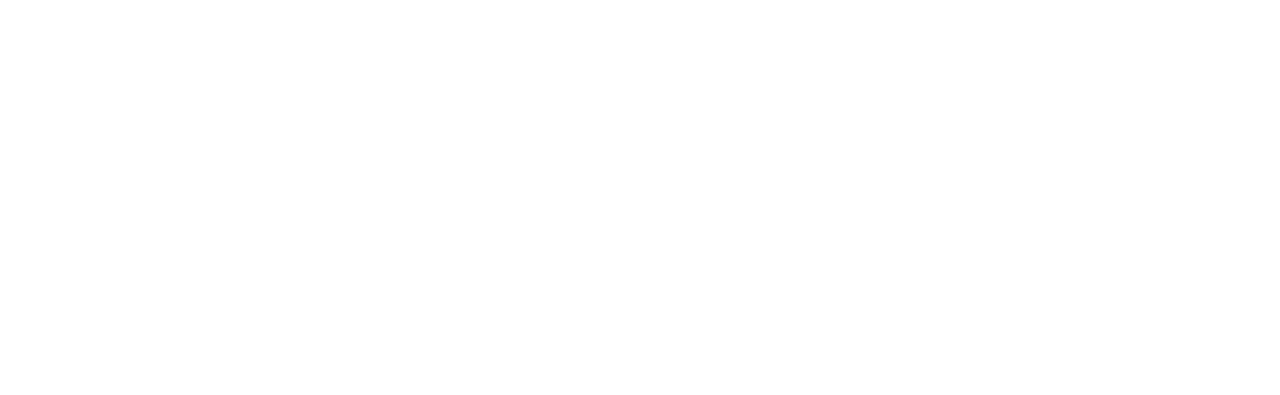
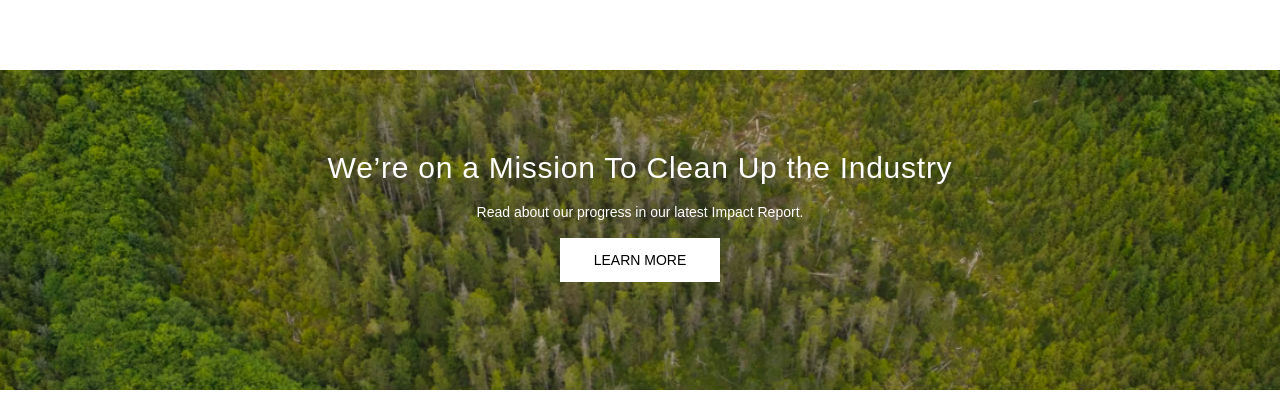
Before and after one commit to yash1302/Ecommerce, a React (Vite) app: page / in a window 1280 px wide. Shown: the part 2272-2667 px from the top of the page. Before the commit the page ends 2246 px from the top, so only its background shows below. Built offline with nearby package versions, Linux system fonts and the light colour scheme.

Commit message:
PATCH : completed progress report

```diff
--- a/src/App.jsx
+++ b/src/App.jsx
@@ -17,12 +17,11 @@
        <Landing/>
       <ShopByCategory/>
       <OutfitSection/>
-      {/*<ProgressReport/>
-      <EverlaneFavourites/>
+      <ProgressReport/>
+      {/*<EverlaneFavourites/>
       <Review/>
       <Article/>
       <PhotoGallery/> */}
-      {/* hello */}
     </>
   );
 }
--- a/src/components/Outfits.jsx
+++ b/src/components/Outfits.jsx
@@ -8,7 +8,7 @@
         src={props.imageLink}
         alt=""
       />
-      <div className="absolute top-[20rem] left-[7rem] text-white flex flex-col justify-center items-center">
+      <div className="absolute top-[20rem] left-[7rem] lg:left-[5rem] text-white flex flex-col justify-center items-center">
         <h1 className="font-display font-thin tracking-widest text-xl">
           {props.headingName}
         </h1>
--- a/src/components/ProgressReport.jsx
+++ b/src/components/ProgressReport.jsx
@@ -3,12 +3,12 @@
 
 const ProgressReport = () => {
   return (
-    <div className='container mx-auto my-2 mt-[6rem] relative'>
+    <div className='hidden md:block container mx-auto my-2 mt-[4rem] lg:mt-[6rem] relative'>
         <img className='h-[20rem] w-full object-cover' src={Forest} alt="" />
         <div className='absolute top-[5rem] left-0 right-0 bottom-0 text-white m-auto text-center gap-4 flex flex-col'>
-            <h1 className='text-3xl font-display font-extralight tracking-wide'>We’re on a Mission To Clean Up the Industry</h1>
+            <h1 className='text-2xl lg:text-3xl font-display font-extralight tracking-wide'>We’re on a Mission To Clean Up the Industry</h1>
             <p className='text-sm font-thin font-display'>Read about our progress in our latest Impact Report.</p>
-            <button className='w-[10rem] py-3 tra text-sm font-thin font-display mx-auto bg-white text-black'>LEARN MORE</button>
+            <button className='w-[8rem] lg:w-[10rem] py-2 lg:py-3 tra text-sm font-thin font-display mx-auto bg-white text-black'>LEARN MORE</button>
         </div>
     </div>
   )
```
